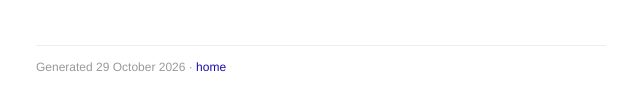
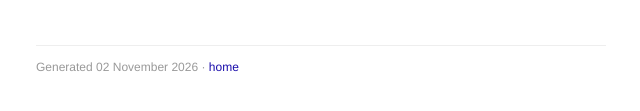
Before and after one commit to Tad1wanashe/tadimadz.com, a plain HTML site: page writing.html in a window 1280 px wide. Shown: the part 2273-2384 px from the top of the page, 319-959 px from the left. Drawn offline with Linux system fonts and the light colour scheme.

Commit message:
Sync books and writing (2026-11-02)

```diff
--- a/writing.html
+++ b/writing.html
@@ -101,7 +101,7 @@
   <li><a href="https://tad1wanashe.medium.com/starting-418b830e7ff">Starting</a> <span class="muted">— I chose this blog name because in life all it takes is starting.</span> <span class="date">24 May · Medium</span></li>
 </ul>
 
-<footer>Generated 29 October 2026 ·
+<footer>Generated 02 November 2026 ·
 <a href="index.html">home</a></footer>
 
 </body>
```
Also changed, not shown: books.html (+1 -1 lines).
